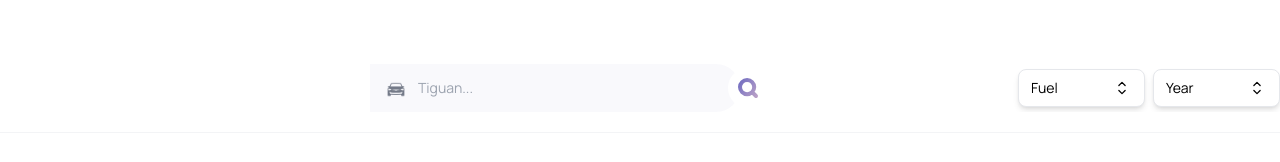
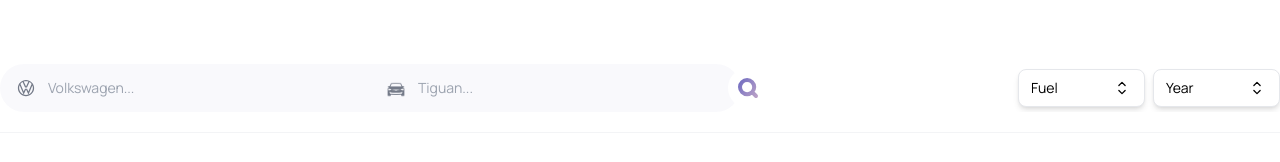
Before and after one commit to Alek30k/projectCar, a Next.js app: page / in a window 1280 px wide. Shown: the part 992-1154 px from the top of the page. Built offline with nearby package versions, Linux system fonts and the light colour scheme.

Commit message:
last commit

```diff
--- a/components/SearchBar.tsx
+++ b/components/SearchBar.tsx
@@ -3,6 +3,7 @@
 import Image from "next/image";
 import React, { useState } from "react";
 import { useRouter } from "next/navigation";
+import SearchManufacturer from "./SearchManufacturer";
 
 const SearchButton = ({ otherClasses }: { otherClasses: string }) => (
   <button type="submit" className={`-ml-3 z-10 ${otherClasses}`}>
@@ -61,10 +62,10 @@ const SearchBar = () => {
   return (
     <form className="searchbar" onSubmit={handleSearch}>
       <div className="searchbar__item">
-        {/* <SearchManufacturer
+        <SearchManufacturer
           manufacturer={manufacturer}
           setManuFacturer={setManuFacturer}
-        /> */}
+        />
         <SearchButton otherClasses="sm:hidden" />
       </div>
       <div className="searchbar__item">
--- /dev/null
+++ b/components/SearchManufacturer.tsx
@@ -0,0 +1,112 @@
+import Image from "next/image";
+import { Fragment, useState } from "react";
+import { Combobox, Transition } from "@headlessui/react";
+import { manufacturers } from "@/constants";
+import { SearchManuFacturerProps } from "@/types";
+
+// import { manufacturers } from "@constants";
+// import { SearchManuFacturerProps } from "@types";
+
+const SearchManufacturer = ({
+  manufacturer,
+  setManuFacturer,
+}: SearchManuFacturerProps) => {
+  const [query, setQuery] = useState("");
+
+  const filteredManufacturers =
+    query === ""
+      ? manufacturers
+      : manufacturers.filter((item) =>
+          item
+            .toLowerCase()
+            .replace(/\s+/g, "")
+            .includes(query.toLowerCase().replace(/\s+/g, ""))
+        );
+
+  return (
+    <div className="search-manufacturer">
+      <Combobox value={manufacturer} onChange={setManuFacturer}>
+        <div className="relative w-full">
+          {/* Button for the combobox. Click on the icon to see the complete dropdown */}
+          <Combobox.Button className="absolute top-[14px]">
+            <Image
+              src="/car-logo.svg"
+              width={20}
+              height={20}
+              className="ml-4"
+              alt="car logo"
+            />
+          </Combobox.Button>
+
+          {/* Input field for searching */}
+          <Combobox.Input
+            className="search-manufacturer__input"
+            displayValue={(item: string) => item}
+            onChange={(event) => setQuery(event.target.value)} // Update the search query when the input changes
+            placeholder="Volkswagen..."
+          />
+
+          {/* Transition for displaying the options */}
+          <Transition
+            as={Fragment} // group multiple elements without introducing an additional DOM node i.e., <></>
+            leave="transition ease-in duration-100"
+            leaveFrom="opacity-100"
+            leaveTo="opacity-0"
+            afterLeave={() => setQuery("")} // Reset the search query after the transition completes
+          >
+            <Combobox.Options
+              className="absolute mt-1 max-h-60 w-full overflow-auto rounded-md bg-white py-1 text-base shadow-lg ring-1 ring-black ring-opacity-5 focus:outline-none sm:text-sm"
+              static
+            >
+              {filteredManufacturers.length === 0 && query !== "" ? (
+                <Combobox.Option
+                  value={query}
+                  className="search-manufacturer__option"
+                >
+                  Create "{query}"
+                </Combobox.Option>
+              ) : (
+                filteredManufacturers.map((item) => (
+                  <Combobox.Option
+                    key={item}
+                    className={({ active }) =>
+                      `relative search-manufacturer__option ${
+                        active ? "bg-primary-blue text-white" : "text-gray-900"
+                      }`
+                    }
+                    value={item}
+                  >
+                    {({ selected, active }) => (
+                      <>
+                        <span
+                          className={`block truncate ${
+                            selected ? "font-medium" : "font-normal"
+                          }`}
+                        >
+                          {item}
+                        </span>
+
+                        {/* Show an active blue background color if the option is selected */}
+                        {selected ? (
+                          <span
+                            className={`absolute inset-y-0 left-0 flex items-center pl-3 ${
+                              active
+                                ? "text-white"
+                                : "text-pribg-primary-purple"
+                            }`}
+                          ></span>
+                        ) : null}
+                      </>
+                    )}
+                  </Combobox.Option>
+                ))
+              )}
+            </Combobox.Options>
+          </Transition>
+        </div>
+      </Combobox>
+    </div>
+  );
+};
+
+export default SearchManufacturer;
```
